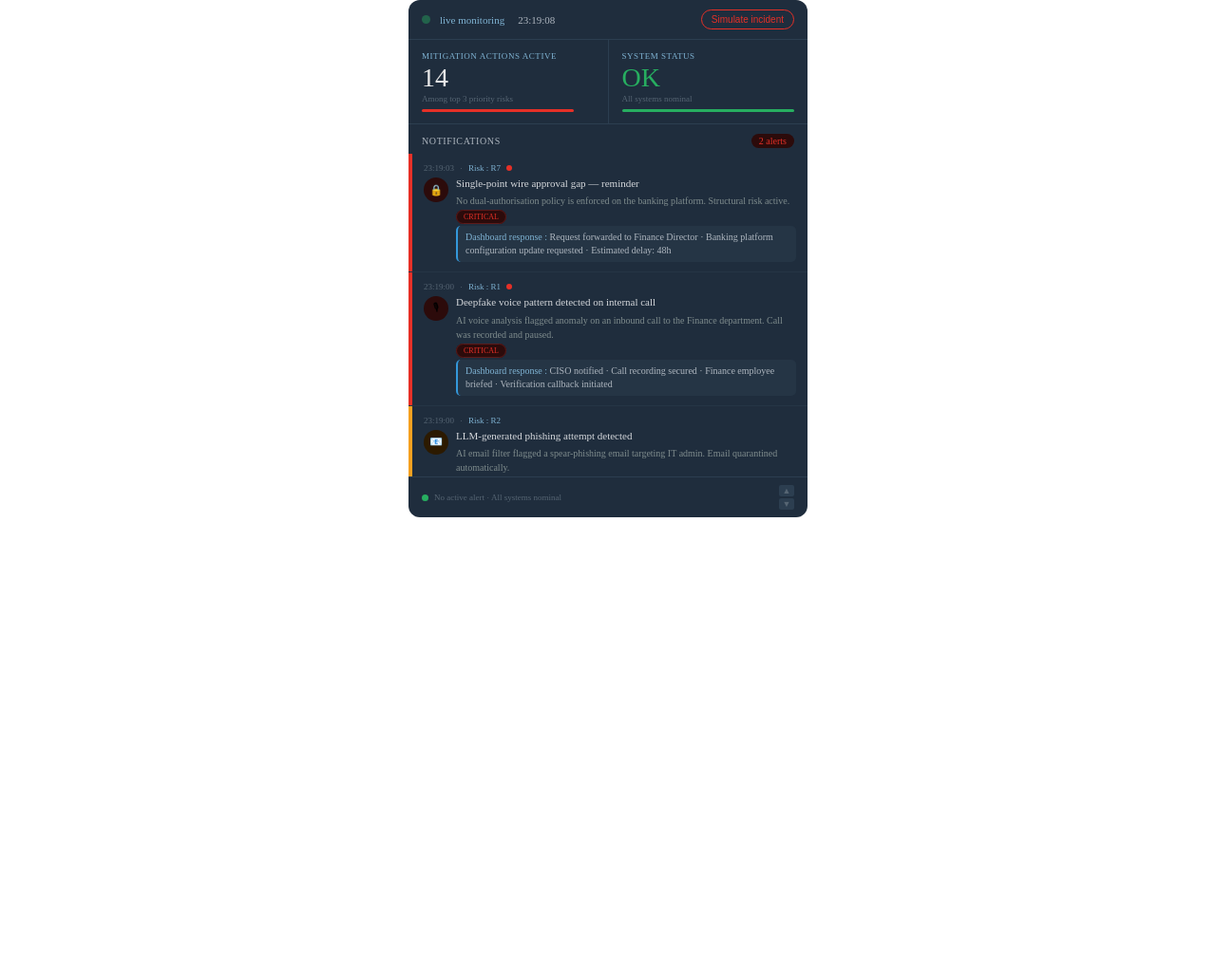
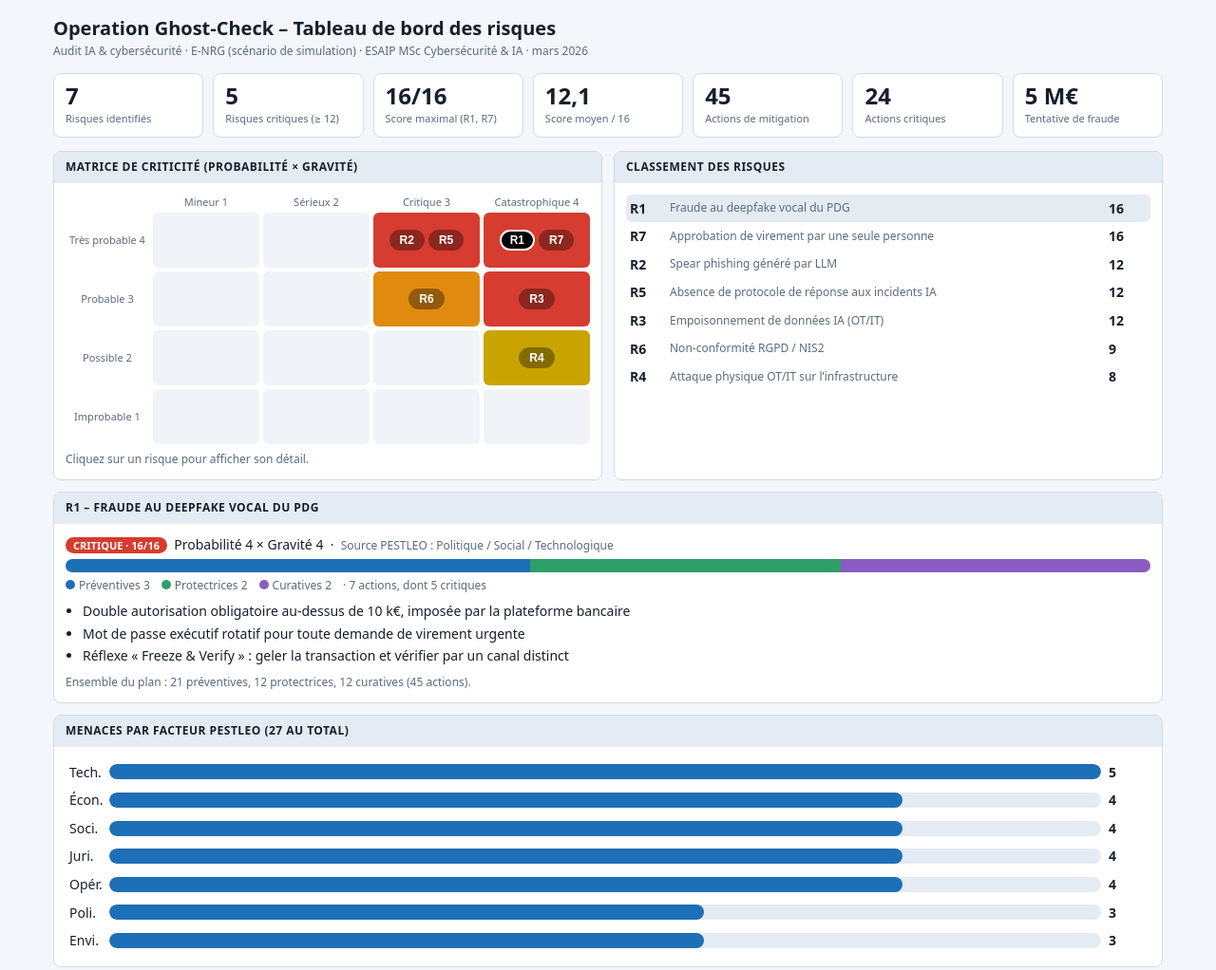
Before and after one commit to MERVEILLEKAMDEM/ghostcheck-monitor, a plain HTML site: page index.html in a window 1280 px wide. Shown: the top 1022 px of the page at 95% size. Before the commit the page ends 800 px from the top, so only its background shows below. Drawn offline with Linux system fonts and the light colour scheme.

Commit message:
Add files via upload

```diff
--- a/index.html
+++ b/index.html
@@ -1,259 +1,109 @@
+<!DOCTYPE html>
+<html lang="fr">
+<head>
+<meta charset="UTF-8">
+<meta name="viewport" content="width=device-width, initial-scale=1, viewport-fit=cover">
+<title>Operation Ghost-Check – Tableau de bord des risques</title>
+<style>
+:root{box-sizing:border-box;padding-top:env(safe-area-inset-top,0px);padding-bottom:env(safe-area-inset-bottom,0px);
+--bg:#f3f6fa;--panel:#fff;--head:#e4ebf3;--text:#16202c;--muted:#5b6b7d;--line:#d3dce6;
+--crit:#d63c2f;--high:#e08a10;--med:#c9a400;--accent:#1d6fb8;--prev:#1d6fb8;--prot:#2e9e6a;--cur:#8a5cc2;color-scheme:light;}
+@media (prefers-color-scheme:dark){:root:not([data-theme="light"]){--bg:#1f2d3d;--panel:#26384b;--head:#2c3e50;--text:#f1f5f9;--muted:#a9b8c8;--line:#3a4f65;--crit:#ff5a4d;--high:#ffa629;--med:#f1d13a;--accent:#5aaaf0;--prev:#5aaaf0;--prot:#4cc88f;--cur:#b690e8;color-scheme:dark;}}
+:root[data-theme="dark"]{--bg:#1f2d3d;--panel:#26384b;--head:#2c3e50;--text:#f1f5f9;--muted:#a9b8c8;--line:#3a4f65;--crit:#ff5a4d;--high:#ffa629;--med:#f1d13a;--accent:#5aaaf0;--prev:#5aaaf0;--prot:#4cc88f;--cur:#b690e8;color-scheme:dark;}
+*{box-sizing:border-box;margin:0;padding:0}
+html{scroll-padding-top:env(safe-area-inset-top,0px)}
+body{background:var(--bg);color:var(--text);font-family:system-ui,-apple-system,"Segoe UI",Arial,sans-serif;font-size:14px;line-height:1.4;padding:16px;max-width:1200px;margin:0 auto}
+h1{font-size:20px}h1 small{display:block;font-size:12px;font-weight:400;color:var(--muted);margin-top:2px}
+.kpis{display:grid;grid-template-columns:repeat(auto-fit,minmax(130px,1fr));gap:10px;margin:14px 0}
+.kpi{background:var(--panel);border:1px solid var(--line);border-radius:8px;padding:10px 12px}
+.kpi b{display:block;font-size:24px;line-height:1.1}.kpi span{font-size:11px;color:var(--muted)}
+.grid{display:grid;grid-template-columns:1fr;gap:12px}
+@media(min-width:860px){.grid{grid-template-columns:1fr 1fr}.wide{grid-column:1/-1}}
+.card{background:var(--panel);border:1px solid var(--line);border-radius:8px;overflow:hidden}
+.card h2{background:var(--head);font-size:12px;letter-spacing:.04em;text-transform:uppercase;padding:8px 12px}
+.body{padding:12px}
+.matrix{display:grid;grid-template-columns:auto repeat(4,1fr);gap:4px;font-size:11px;color:var(--muted)}
+.cell{min-height:58px;border-radius:6px;display:flex;flex-wrap:wrap;gap:4px;align-items:center;justify-content:center;padding:4px;color:#fff}
+.lab{display:flex;align-items:center;justify-content:center;padding:0 4px;text-align:center}
+.chip{border:2px solid transparent;border-radius:14px;padding:2px 9px;font-weight:700;font-size:12px;background:rgba(0,0,0,.35);color:#fff;cursor:pointer}
+.chip.sel,.chip:focus-visible{border-color:#fff;outline:none;background:#000}
+.r-crit{background:var(--crit)}.r-high{background:var(--high)}.r-med{background:var(--med)}
+.cell.zone{background:var(--head);opacity:.55}
+.bar{display:grid;grid-template-columns:34px 1fr 40px;gap:8px;align-items:center;width:100%;background:none;border:0;color:inherit;font:inherit;text-align:left;padding:5px 4px;border-radius:6px;cursor:pointer}
+.bar:hover,.bar.sel{background:var(--head)}
+.track{height:16px;background:var(--head);border-radius:8px;overflow:hidden}.fill{height:100%;border-radius:8px}
+.bar .n{font-size:12px;color:var(--muted);display:block;line-height:1.2}
+.pill{display:inline-block;font-size:11px;font-weight:700;color:#fff;border-radius:10px;padding:1px 8px}
+.stack{display:flex;height:14px;border-radius:7px;overflow:hidden;margin:6px 0}
+.legend{display:flex;gap:12px;flex-wrap:wrap;font-size:12px;color:var(--muted)}
+.legend i{display:inline-block;width:10px;height:10px;border-radius:50%;margin-right:4px}
+ul.act{margin:8px 0 0 18px}ul.act li{margin-bottom:4px}
+.tiny{font-size:12px;color:var(--muted)}
+footer{margin-top:14px;font-size:12px;color:var(--muted)}
+</style>
+</head>
+<body>
+<h1>Operation Ghost-Check – Tableau de bord des risques <small>Audit IA &amp; cybersécurité · E-NRG (scénario de simulation) · ESAIP MSc Cybersécurité &amp; IA · mars 2026</small></h1>
 
-<style>
-*{box-sizing:border-box;margin:0;padding:0}
-body{font-family:var(--font-sans)}
-.panel{background:#1F2D3D;border-radius:12px;overflow:hidden;max-width:420px;margin:0 auto}
-.topbar{display:flex;align-items:center;gap:10px;padding:10px 14px;border-bottom:1px solid #2C3E50}
-.live-dot{width:9px;height:9px;border-radius:50%;background:#27AE60;flex-shrink:0}
-.live-dot.pulse{animation:pulse 1.4s ease-in-out infinite}
-@keyframes pulse{0%,100%{opacity:1}50%{opacity:.4}}
-.live-txt{font-size:11px;color:#7FB3D3;font-weight:500}
-.clock{font-size:11px;color:#AEB6BF;margin-left:4px;font-variant-numeric:tabular-nums}
-.sim-btn{margin-left:auto;font-size:10px;padding:4px 10px;border-radius:20px;border:1px solid #E63027;color:#E63027;background:transparent;cursor:pointer;font-weight:500;transition:all .15s}
-.sim-btn:hover{background:#E63027;color:#fff}
+<div class="kpis" id="kpis"></div>
 
-.stats-row{display:grid;grid-template-columns:1fr 1fr;gap:1px;background:#2C3E50}
-.stat-box{background:#1F2D3D;padding:12px 14px}
-.stat-lbl{font-size:9px;color:#7FB3D3;text-transform:uppercase;letter-spacing:.06em;margin-bottom:4px}
-.stat-val{font-size:28px;font-weight:500;color:#E8E8E8;line-height:1}
-.stat-val.red{color:#E63027}
-.stat-val.green{color:#27AE60}
-.stat-sub{font-size:9px;color:#566573;margin-top:3px}
-.stat-bar{height:3px;border-radius:2px;margin-top:6px}
-
-.section-hdr{display:flex;align-items:center;gap:8px;padding:10px 14px 6px;border-top:1px solid #2C3E50}
-.section-hdr-txt{font-size:10px;color:#AEB6BF;font-weight:500;text-transform:uppercase;letter-spacing:.06em;flex:1}
-.alert-count{font-size:10px;color:#E63027;font-weight:500;background:#2C0B0B;padding:2px 8px;border-radius:10px}
-
-.notif-feed{padding:0 0 4px;max-height:340px;overflow-y:auto}
-.notif-feed::-webkit-scrollbar{width:3px}
-.notif-feed::-webkit-scrollbar-thumb{background:#2C3E50;border-radius:2px}
-
-.notif-item{display:flex;gap:0;border-bottom:1px solid #253545;transition:background .2s;cursor:pointer}
-.notif-item:hover{background:#253545}
-.notif-item:last-child{border-bottom:none}
-.notif-stripe{width:4px;flex-shrink:0;border-radius:0}
-.notif-inner{padding:10px 12px;flex:1}
-.notif-meta{font-size:9px;color:#566573;margin-bottom:4px;display:flex;align-items:center;gap:6px}
-.notif-time{font-variant-numeric:tabular-nums}
-.notif-risk{font-weight:500;color:#7FB3D3}
-.notif-icon{width:26px;height:26px;border-radius:50%;display:flex;align-items:center;justify-content:center;font-size:11px;flex-shrink:0;margin-top:1px}
-.notif-body{display:flex;gap:8px;align-items:flex-start}
-.notif-content{flex:1}
-.notif-title{font-size:11px;font-weight:500;color:#D5D8DC;margin-bottom:3px;line-height:1.4}
-.notif-desc{font-size:10px;color:#7F8C8D;line-height:1.5}
-.notif-response{font-size:10px;color:#AEB6BF;margin-top:5px;padding:5px 8px;background:#253545;border-radius:5px;line-height:1.4;border-left:2px solid #3498DB}
-.notif-response strong{color:#7FB3D3;font-weight:500}
-.badge-crit{font-size:8px;padding:2px 7px;border-radius:10px;background:#2C0B0B;color:#E63027;font-weight:500;border:1px solid #5C1A1A;white-space:nowrap}
-.badge-high{font-size:8px;padding:2px 7px;border-radius:10px;background:#2C1A00;color:#F4A020;font-weight:500;border:1px solid #5C3800;white-space:nowrap}
-.badge-ok{font-size:8px;padding:2px 7px;border-radius:10px;background:#0B2A1A;color:#27AE60;font-weight:500;border:1px solid #1A5C38;white-space:nowrap}
-
-.footer-bar{padding:8px 14px;border-top:1px solid #2C3E50;display:flex;align-items:center;gap:6px}
-.footer-dot{width:7px;height:7px;border-radius:50%;background:#27AE60}
-.footer-txt{font-size:9px;color:#566573}
-.scroll-arrows{display:flex;flex-direction:column;gap:1px}
-.arr-btn{width:16px;height:12px;display:flex;align-items:center;justify-content:center;cursor:pointer;color:#566573;font-size:9px;background:#2C3E50;border-radius:2px}
-.arr-btn:hover{color:#AEB6BF;background:#344}
-</style>
-
-<div class="panel">
-
-  <div class="topbar">
-    <div class="live-dot pulse" id="liveDot"></div>
-    <span class="live-txt">live monitoring</span>
-    <span class="clock" id="clock"></span>
-    <button class="sim-btn" onclick="simulateIncident()">Simulate incident</button>
-  </div>
-
-  <div class="stats-row">
-    <div class="stat-box">
-      <div class="stat-lbl">Mitigation actions active</div>
-      <div class="stat-val" id="actionCount">14</div>
-      <div class="stat-sub">Among top 3 priority risks</div>
-      <div class="stat-bar" style="background:#E63027;width:88%"></div>
-    </div>
-    <div class="stat-box">
-      <div class="stat-lbl">System status</div>
-      <div class="stat-val green" id="statusVal">OK</div>
-      <div class="stat-sub" id="statusSub">All systems nominal</div>
-      <div class="stat-bar" style="background:#27AE60;width:100%" id="statusBar"></div>
-    </div>
-  </div>
-
-  <div class="section-hdr">
-    <span class="section-hdr-txt">Notifications</span>
-    <span class="alert-count" id="alertCount">2 alerts</span>
-  </div>
-
-  <div class="notif-feed" id="feed"></div>
-
-  <div class="footer-bar">
-    <div class="footer-dot" id="footerDot"></div>
-    <span class="footer-txt" id="footerTxt">No active alert · All systems nominal</span>
-    <div style="margin-left:auto;display:flex;flex-direction:column;gap:2px">
-      <div class="arr-btn" onclick="scrollFeed(-60)">▲</div>
-      <div class="arr-btn" onclick="scrollFeed(60)">▼</div>
-    </div>
-  </div>
+<div class="grid">
+  <div class="card"><h2>Matrice de criticité (probabilité × gravité)</h2><div class="body"><div class="matrix" id="matrix"></div><p class="tiny" style="margin-top:8px">Cliquez sur un risque pour afficher son détail.</p></div></div>
+  <div class="card"><h2>Classement des risques</h2><div class="body" id="ranking"></div></div>
+  <div class="card wide"><h2 id="dtitle">Détail du risque</h2><div class="body" id="detail"></div></div>
+  <div class="card wide"><h2>Menaces par facteur PESTLEO (27 au total)</h2><div class="body" id="pest"></div></div>
 </div>
+<footer>Projet académique réalisé en équipe de 5 (rôle : Hacker). Les scores, plans d’action et KPI proviennent du registre des risques du projet ; l’entreprise E-NRG et l’attaque sont un scénario de simulation.</footer>
 
 <script>
-const ALERTS = [
-  {
-    id:"A1", time:null, risk:"R7", stripe:"#E63027",
-    icon:"🔒", iconBg:"#2C0B0B",
-    title:"Single-point wire approval gap — reminder",
-    desc:"No dual-authorisation policy is enforced on the banking platform. Structural risk active.",
-    response:"Request forwarded to Finance Director · Banking platform configuration update requested · Estimated delay: 48h",
-    badge:"CRITICAL", badgeClass:"badge-crit", active:true
-  },
-  {
-    id:"A2", time:null, risk:"R1", stripe:"#E63027",
-    icon:"🎙", iconBg:"#2C0B0B",
-    title:"Deepfake voice pattern detected on internal call",
-    desc:"AI voice analysis flagged anomaly on an inbound call to the Finance department. Call was recorded and paused.",
-    response:"CISO notified · Call recording secured · Finance employee briefed · Verification callback initiated",
-    badge:"CRITICAL", badgeClass:"badge-crit", active:true
-  },
-  {
-    id:"A3", time:null, risk:"R2", stripe:"#F4A020",
-    icon:"📧", iconBg:"#2C1A00",
-    title:"LLM-generated phishing attempt detected",
-    desc:"AI email filter flagged a spear-phishing email targeting IT admin. Email quarantined automatically.",
-    response:"Email quarantined · Sender domain blocked · IT admin notified · No credential compromise detected",
-    badge:"HIGH", badgeClass:"badge-high", active:false
-  },
-  {
-    id:"A4", time:null, risk:"R5", stripe:"#1A5276",
-    icon:"📋", iconBg:"#0B1A2C",
-    title:"AI incident response playbook — drill scheduled",
-    desc:"Tabletop exercise for deepfake + phishing scenarios confirmed for all departments.",
-    response:"Finance, IT, Operations, Legal confirmed · Date: 15/04/2026 · Facilitator: CISO",
-    badge:"INFO", badgeClass:"badge-ok", active:false
-  },
-];
-
-let incidents = [];
-let simCount = 0;
-
-function nowStr(){
-  const d = new Date();
-  return d.getHours().toString().padStart(2,'0')+':'+
-         d.getMinutes().toString().padStart(2,'0')+':'+
-         d.getSeconds().toString().padStart(2,'0');
+var R=[
+{id:"R1",n:"Fraude au deepfake vocal du PDG",p:4,s:4,src:"Politique / Social / Technologique",a:[3,2,2],crit:5,acts:["Double autorisation obligatoire au-dessus de 10 k€, imposée par la plateforme bancaire","Mot de passe exécutif rotatif pour toute demande de virement urgente","Réflexe « Freeze & Verify » : geler la transaction et vérifier par un canal distinct"]},
+{id:"R7",n:"Approbation de virement par une seule personne",p:4,s:4,src:"Opérationnel / Social",a:[3,1,1],crit:5,acts:["Verrou technique : refus des virements à approbateur unique au-delà de 10 k€","Délai de réflexion de 15 min pour tout virement « urgent »","Rappel hors bande sur un numéro pré-enregistré"]},
+{id:"R2",n:"Spear phishing généré par LLM",p:4,s:3,src:"Technologique / Social",a:[3,2,2],crit:4,acts:["Filtrage e-mail comportemental par IA (l’analyse grammaticale est obsolète)","Clés matérielles MFA (FIDO2) pour tous les comptes privilégiés","Simulations de phishing LLM trimestrielles"]},
+{id:"R5",n:"Absence de protocole de réponse aux incidents IA",p:4,s:3,src:"Opérationnel",a:[3,2,2],crit:4,acts:["Playbook de réponse aux incidents IA publié sous 30 jours","Modèles de notification NIS2 (24 h) et RGPD (72 h) validés à l’avance","Protocole de préservation des preuves"]},
+{id:"R3",n:"Empoisonnement de données IA (OT/IT)",p:3,s:4,src:"Technologique / Environnemental",a:[3,2,2],crit:2,acts:["Signature cryptographique et contrôles d’intégrité des pipelines ML","Segmentation des réseaux OT/IT","Sauvegardes versionnées et infalsifiables des jeux d’entraînement"]},
+{id:"R6",n:"Non-conformité RGPD / NIS2",p:3,s:3,src:"Juridique",a:[3,2,2],crit:3,acts:["Cartographie des obligations de notification par scénario","Responsable de notification disposant d’une autorité pré-déléguée","Détection et alertes automatisées pour gagner du temps sur les délais"]},
+{id:"R4",n:"Attaque physique OT/IT sur l’infrastructure",p:2,s:4,src:"Technologique / Environnemental / Géopolitique",a:[3,1,1],crit:1,acts:["Segmentation OT/IT stricte avec DMZ et diodes de données","Exercice annuel de Red Team OT","Surveillance SOC 24/7 dédiée aux environnements OT/SCADA"]}];
+var PE=[["Technologique",5],["Économique",4],["Social",4],["Juridique",4],["Opérationnel",4],["Politique",3],["Environnemental",3]];
+function rt(c){return c>=12?"crit":c>=9?"high":"med"}
+function rl(c){return c>=12?"CRITIQUE":c>=9?"ÉLEVÉ":"MOYEN"}
+var sel="R1";
+var tot=[0,0,0];R.forEach(function(r){r.a.forEach(function(v,i){tot[i]+=v})});
+var K=[["7","Risques identifiés"],["5","Risques critiques (≥ 12)"],["16/16","Score maximal (R1, R7)"],["12,1","Score moyen / 16"],["45","Actions de mitigation"],["24","Actions critiques"],["5 M€","Tentative de fraude"]];
+document.getElementById("kpis").innerHTML=K.map(function(k){return '<div class="kpi"><b>'+k[0]+'</b><span>'+k[1]+'</span></div>'}).join("");
+function drawMatrix(){
+  var h='<div></div>';["Mineur 1","Sérieux 2","Critique 3","Catastrophique 4"].forEach(function(t){h+='<div class="lab">'+t+'</div>'});
+  [[4,"Très probable 4"],[3,"Probable 3"],[2,"Possible 2"],[1,"Improbable 1"]].forEach(function(pr){
+    h+='<div class="lab">'+pr[1]+'</div>';
+    for(var s=1;s<=4;s++){var c=pr[0]*s;
+      var here=R.filter(function(r){return r.p===pr[0]&&r.s===s});
+      h+='<div class="cell '+(here.length?'r-'+rt(c):'zone')+'">'+here.map(function(r){return '<button class="chip'+(r.id===sel?' sel':'')+'" data-id="'+r.id+'">'+r.id+'</button>'}).join("")+'</div>';}
+  });
+  document.getElementById("matrix").innerHTML=h;
 }
-
-function updateClock(){
-  const d = new Date();
-  document.getElementById('clock').textContent =
-    d.toLocaleTimeString('en-GB',{hour:'2-digit',minute:'2-digit',second:'2-digit'});
+function drawRank(){
+  var s=R.slice().sort(function(a,b){return b.p*b.s-a.p*a.s});
+  document.getElementById("ranking").innerHTML=s.map(function(r){var c=r.p*r.s;
+    return '<button class="bar'+(r.id===sel?' sel':'')+'" data-id="'+r.id+'"><b>'+r.id+'</b><span><span class="n">'+r.n+'</span><span class="track"><span class="fill" style="display:block;width:'+(c/16*100)+'%;background:var(--'+rt(c)+')"></span></span></span><b>'+c+'</b></button>'}).join("");
 }
-
-function buildFeed(){
-  const feed = document.getElementById('feed');
-  feed.innerHTML='';
-  const all = [...incidents, ...ALERTS.map((a,i)=>{
-    if(!a.time) a.time = nowStr().replace(/\d\d$/,String(Math.max(0,parseInt(nowStr().slice(-2))-i*37%60)).padStart(2,'0'));
-    return a;
-  })];
-  if(all.length===0){
-    feed.innerHTML='<div style="padding:16px 14px;font-size:10px;color:#566573;text-align:center">No alerts · All systems nominal</div>';
-    return;
-  }
-  all.forEach(a=>{
-    const div=document.createElement('div');
-    div.className='notif-item';
-    div.innerHTML=`
-      <div class="notif-stripe" style="background:${a.stripe}"></div>
-      <div class="notif-inner">
-        <div class="notif-meta">
-          <span class="notif-time">${a.time}</span>
-          <span>·</span>
-          <span class="notif-risk">Risk : ${a.risk}</span>
-          ${a.active?'<span style="width:6px;height:6px;border-radius:50%;background:#E63027;display:inline-block;animation:pulse 1s infinite"></span>':''}
-        </div>
-        <div class="notif-body">
-          <div class="notif-icon" style="background:${a.iconBg}">${a.icon}</div>
-          <div class="notif-content">
-            <div class="notif-title">${a.title}</div>
-            <div class="notif-desc">${a.desc}</div>
-            <div style="margin-top:5px"><span class="${a.badgeClass}">${a.badge}</span></div>
-            <div class="notif-response"><strong>Dashboard response :</strong> ${a.response}</div>
-          </div>
-        </div>
-      </div>`;
-    feed.appendChild(div);
-  });
-  updateAlertCount(all);
+function drawDetail(){
+  var r=R.filter(function(x){return x.id===sel})[0],c=r.p*r.s,t=r.a[0]+r.a[1]+r.a[2];
+  document.getElementById("dtitle").textContent=r.id+" – "+r.n;
+  var seg=function(v,col){return '<span style="width:'+(v/t*100)+'%;background:var(--'+col+')"></span>'};
+  document.getElementById("detail").innerHTML=
+   '<p><span class="pill" style="background:var(--'+rt(c)+')">'+rl(c)+' · '+c+'/16</span> &nbsp;Probabilité '+r.p+' × Gravité '+r.s+' &nbsp;·&nbsp; <span class="tiny">Source PESTLEO : '+r.src+'</span></p>'+
+   '<div class="stack">'+seg(r.a[0],'prev')+seg(r.a[1],'prot')+seg(r.a[2],'cur')+'</div>'+
+   '<div class="legend"><span><i style="background:var(--prev)"></i>Préventives '+r.a[0]+'</span><span><i style="background:var(--prot)"></i>Protectrices '+r.a[1]+'</span><span><i style="background:var(--cur)"></i>Curatives '+r.a[2]+'</span><span>· '+t+' actions, dont '+r.crit+' critiques</span></div>'+
+   '<ul class="act">'+r.acts.map(function(a){return '<li>'+a+'</li>'}).join("")+'</ul>'+
+   '<p class="tiny" style="margin-top:10px">Ensemble du plan : '+tot[0]+' préventives, '+tot[1]+' protectrices, '+tot[2]+' curatives (45 actions).</p>';
 }
-
-function updateAlertCount(all){
-  const active = all.filter(a=>a.active||a.badgeClass==='badge-crit').length;
-  document.getElementById('alertCount').textContent = active+' alert'+(active!==1?'s':'');
+function drawPest(){
+  document.getElementById("pest").innerHTML=PE.map(function(p){return '<div class="bar" style="cursor:default"><span>'+p[0].slice(0,4)+'.</span><span class="track"><span class="fill" style="display:block;width:'+(p[1]/5*100)+'%;background:var(--accent)"></span></span><b>'+p[1]+'</b></div>'}).join("");
 }
-
-const SIM_SCENARIOS = [
-  {risk:"R3",stripe:"#E63027",icon:"☠",iconBg:"#2C0B0B",
-   title:"ML model accuracy degradation detected",
-   desc:"Anomaly detection model accuracy dropped 12% in 6h. Possible data poisoning attempt on SCADA pipeline.",
-   response:"Data Science team alerted · Training pipeline frozen · Last clean snapshot identified · RTO target: 4h · ANSSI notification prepared",
-   badge:"CRITICAL",badgeClass:"badge-crit",active:true},
-  {risk:"R4",stripe:"#E63027",icon:"⚡",iconBg:"#2C0B0B",
-   title:"IT-to-OT lateral movement attempt blocked",
-   desc:"SOC detected unauthorised probe from corporate IT network towards SCADA subnet. Firewall rule triggered.",
-   response:"Firewall rule activated · OT network isolated · CISO notified · Vendor access revoked · ANSSI notification: 24h window started",
-   badge:"CRITICAL",badgeClass:"badge-crit",active:true},
-  {risk:"R6",stripe:"#F4A020",icon:"⚖",iconBg:"#2C1A00",
-   title:"GDPR 72h window at risk — breach detected",
-   desc:"Personal data exfiltration confirmed via phishing compromise. 72h CNIL notification window started at 14:02.",
-   response:"DPO notified · CNIL template activated · Time remaining: 58h 41min · Legal retainer contacted · Data subjects identified",
-   badge:"HIGH",badgeClass:"badge-high",active:true},
-  {risk:"R2",stripe:"#F4A020",icon:"🔑",iconBg:"#2C1A00",
-   title:"Privileged credential compromise attempt",
-   desc:"Brute-force attack on IT admin account detected. MFA hardware token blocked the attempt.",
-   response:"Account temporarily locked · IT admin notified · Credential reset initiated · Source IP blocked · Incident logged",
-   badge:"HIGH",badgeClass:"badge-high",active:false},
-];
-
-function simulateIncident(){
-  const s = SIM_SCENARIOS[simCount % SIM_SCENARIOS.length];
-  simCount++;
-  const inc = {...s, id:"SIM"+simCount, time:nowStr()};
-  incidents.unshift(inc);
-  document.getElementById('statusVal').textContent='ALERT';
-  document.getElementById('statusVal').className='stat-val red';
-  document.getElementById('statusSub').textContent='Incident simulated — '+inc.risk;
-  document.getElementById('statusBar').style.background='#E63027';
-  document.getElementById('statusBar').style.width='60%';
-  document.getElementById('footerDot').style.background='#E63027';
-  document.getElementById('footerTxt').textContent='Active incident — '+inc.risk+' — '+nowStr();
-  document.getElementById('liveDot').style.background='#E63027';
-  buildFeed();
-  setTimeout(()=>{
-    if(simCount%2===0){
-      document.getElementById('statusVal').textContent='OK';
-      document.getElementById('statusVal').className='stat-val green';
-      document.getElementById('statusSub').textContent='Incident contained';
-      document.getElementById('statusBar').style.background='#27AE60';
-      document.getElementById('statusBar').style.width='100%';
-      document.getElementById('footerDot').style.background='#27AE60';
-      document.getElementById('footerTxt').textContent='Incident contained · Monitoring resumed';
-      document.getElementById('liveDot').style.background='#27AE60';
-    }
-  }, 8000);
-}
-
-function scrollFeed(px){
-  document.getElementById('feed').scrollBy({top:px,behavior:'smooth'});
-}
-
-updateClock();
-setInterval(updateClock,1000);
-buildFeed();
-
-setInterval(()=>{
-  const ac = document.getElementById('actionCount');
-  const v = parseInt(ac.textContent)||14;
-  if(Math.random()<0.15) ac.textContent = Math.max(12,Math.min(17,v+(Math.random()<0.5?1:-1)));
-},4000);
+function pick(e){var b=e.target.closest("[data-id]");if(!b)return;sel=b.getAttribute("data-id");drawMatrix();drawRank();drawDetail();}
+document.getElementById("matrix").addEventListener("click",pick);
+document.getElementById("ranking").addEventListener("click",pick);
+drawMatrix();drawRank();drawDetail();drawPest();
 </script>
+</body>
+</html>
```
Also changed, not shown: risk_register.csv (added, +8 -0 lines), 2 other files.
